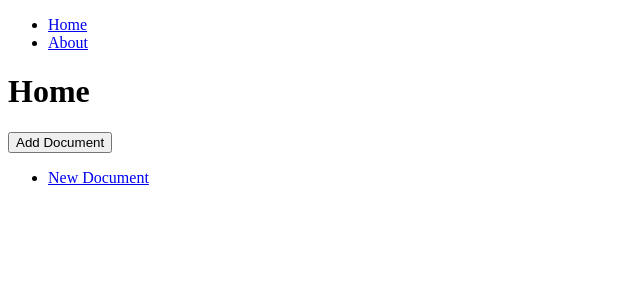
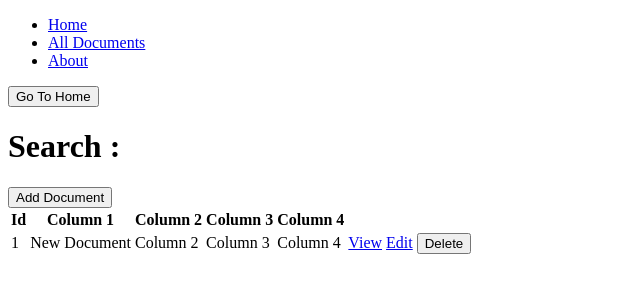
Before and after one commit to bignuttawuts/react-crud, a React (Create React App) app: page /docs in a window 1280 px wide. Both pictures are taken after a click on the button "Add Document". Shown: the top 300 px of the page, without its empty margins (0-640 px from the left). Built offline with nearby package versions, Linux system fonts and the light colour scheme.

Commit message:
create search

```diff
--- a/src/actions/index.js
+++ b/src/actions/index.js
@@ -1,4 +1,4 @@
-let nextTodoId = 0
+let nextTodoId = 1;
 
 export const addDocument = text => {
     return {
--- a/src/components/App.js
+++ b/src/components/App.js
@@ -1,5 +1,6 @@
 import React from 'react';
 import NavBar from '../containers/NavBar';
+import Search from '../containers/Search';
 import Document from '../containers/Document';
 import Home from '../containers/Home';
 import About from '../containers/About';
@@ -10,7 +11,9 @@ function App() {
     <div>
       <NavBar />
       <Switch>
-        <Route path="/doc/:id" component={Document} />
+        <Route path="/docs/:id/:mode" component={Document} />
+        <Route path="/docs/new" component={Document} />
+        <Route path="/docs" component={Search} />
         <Route path="/about" component={About} />
         <Route path="/" component={Home} />
       </Switch>
--- a/src/containers/About.js
+++ b/src/containers/About.js
@@ -1,8 +1,12 @@
 import React from 'react';
+import GoToHome from './GoToHome';
 
 function About() {
     return (
-        <h1>About</h1>
+        <div>
+            <GoToHome />
+            <h1>About</h1>
+        </div>
     )
 }
 
--- a/src/containers/Document.js
+++ b/src/containers/Document.js
@@ -5,6 +5,7 @@ const Document = (props) => {
     return (
         <div>
             <h1>Document : {props.match.params.id}</h1>
+            <h1>Mode : {props.match.params.mode}</h1>
             <GoToHome />
         </div>
     )
--- a/src/containers/Home.js
+++ b/src/containers/Home.js
@@ -1,29 +1,12 @@
 import React from 'react';
-import { Link } from 'react-router-dom';
-import { connect } from 'react-redux';
-import { addDocument } from '../actions'
 
 function Home(props) {
     return (
         <div>
             <h1>Home</h1>
-            <button onClick={e => props.addDocument("New Document")}>Add Document</button>
-            <ul>{
-                props.documents.map(document =>
-                    <li key={document.id}><Link to={`/doc/${document.id}`}>{document.text}</Link></li>
-                )}
-            </ul>
+
         </div>
     )
 }
 
-
-const mapStateToProps = (state) => ({
-    documents: state.documents
-})
-
-const mapDispatchToProps = (dispatch) => ({
-    addDocument: text => dispatch(addDocument(text))
-})
-
-export default connect(mapStateToProps, mapDispatchToProps)(Home)
+export default (Home)
--- a/src/containers/NavBar.js
+++ b/src/containers/NavBar.js
@@ -4,7 +4,8 @@ import { Link } from 'react-router-dom';
 function NavBar() {
     return (
         <ul>
-           <li><Link to="/">Home</Link></li>
+            <li><Link to="/">Home</Link></li>
+           <li><Link to="/docs">All Documents</Link></li>
            <li><Link to="/about">About</Link></li>
         </ul>
     )
--- /dev/null
+++ b/src/containers/Search.js
@@ -0,0 +1,60 @@
+import React from 'react';
+import GoToHome from './GoToHome';
+import { Link } from 'react-router-dom';
+import { connect } from 'react-redux';
+import { addDocument } from '../actions'
+
+const Search = (props) => {
+    return (
+        <div>
+            <GoToHome />
+            <h1>Search : {props.match.params.id}</h1>
+            <button onClick={e => props.addDocument("New Document")}>Add Document</button>
+            <table>
+                <thead>
+                    <tr>
+                        <th>Id</th>
+                        <th>Column 1</th>
+                        <th>Column 2</th>
+                        <th>Column 3</th>
+                        <th>Column 4</th>
+                        <th></th>
+                        <th></th>
+                        <th></th>
+                    </tr>
+                </thead>
+                <tbody>
+                    {
+                        props.documents.map(document =>
+                            <tr key={document.id}>
+                                <td>{document.id}</td>
+                                <td>{document.text}</td>
+                                <td>Column 2</td>
+                                <td>Column 3</td>
+                                <td>Column 4</td>
+                                <td>
+                                    <Link to={`/docs/${document.id}/view`}>View</Link>
+                                </td>
+                                <td>
+                                    <Link to={`/docs/${document.id}/edit`}>Edit</Link>
+                                </td>
+                                <td>
+                                    <button>Delete</button>
+                                </td>
+                            </tr>
+                        )}
+                </tbody>
+            </table>
+        </div>
+    )
+}
+
+const mapStateToProps = (state) => ({
+    documents: state.documents
+})
+
+const mapDispatchToProps = (dispatch) => ({
+    addDocument: text => dispatch(addDocument(text))
+})
+
+export default connect(mapStateToProps, mapDispatchToProps)(Search)
```
